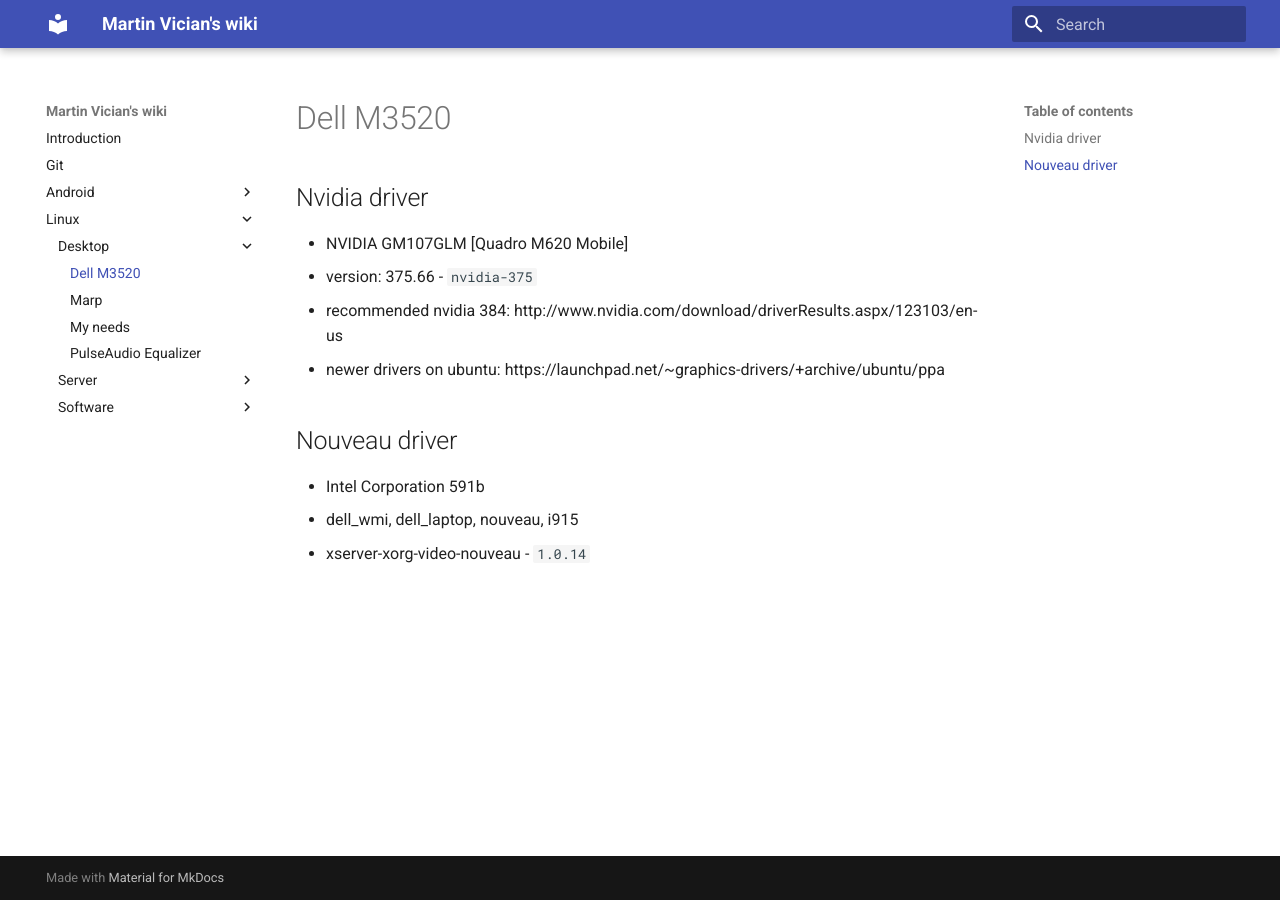
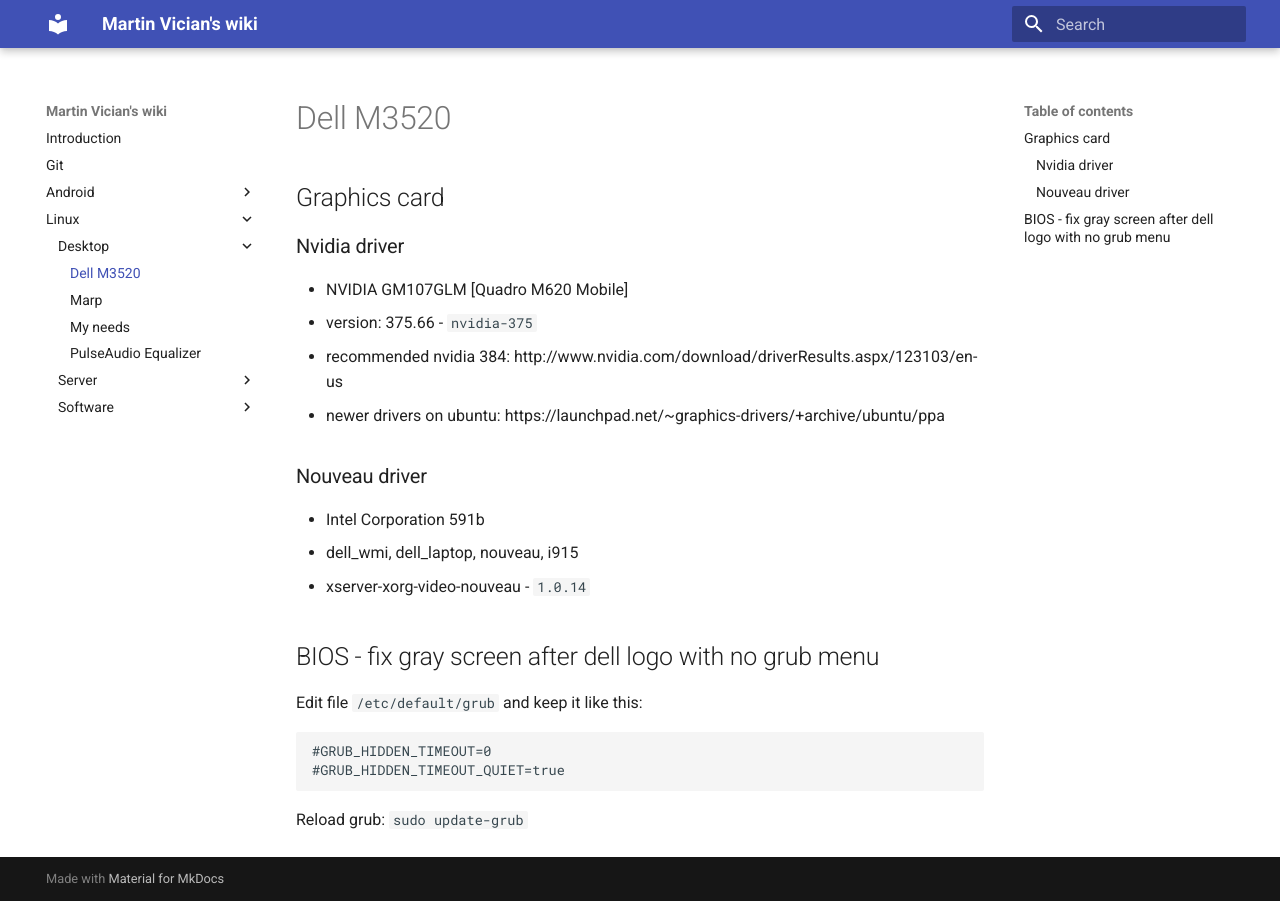
Before and after one commit to vician/wiki, an MkDocs documentation site: the page built from docs/Linux/Desktop/Dell M3520.md, in a window 1280 px wide. Built offline with MkDocs 1.6.1 and Material for MkDocs 9.7.7, drawn with Linux system fonts in a browser that asks for light colours.

Commit message:
Update Dell M3520.md

````diff
--- a/docs/Linux/Desktop/Dell M3520.md
+++ b/docs/Linux/Desktop/Dell M3520.md
@@ -1,12 +1,25 @@
-## Nvidia driver
+## Graphics card
+
+### Nvidia driver
 
 - NVIDIA GM107GLM [Quadro M620 Mobile]
 - version: 375.66 - `nvidia-375`
 - recommended nvidia 384: http://www.nvidia.com/download/driverResults.aspx/123103/en-us
 - newer drivers on ubuntu: https://launchpad.net/~graphics-drivers/+archive/ubuntu/ppa
 
-## Nouveau driver
+### Nouveau driver
 
 - Intel Corporation 591b
 - dell_wmi, dell_laptop, nouveau, i915
 - xserver-xorg-video-nouveau - `1.0.14`
+
+## BIOS - fix gray screen after dell logo with no grub menu
+
+Edit file `/etc/default/grub` and keep it like this:
+
+```
+#GRUB_HIDDEN_TIMEOUT=0
+#GRUB_HIDDEN_TIMEOUT_QUIET=true
+```
+
+Reload grub: `sudo update-grub`
````
